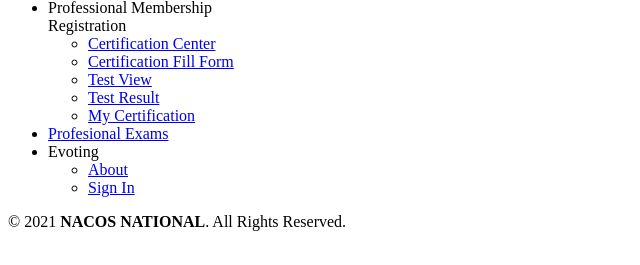
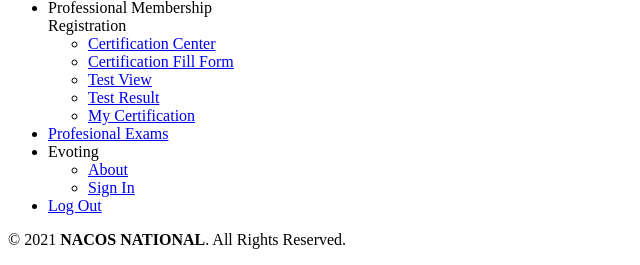
Before and after one commit to coolheaded1/nacos, a PHP site: page /accounts/assets/header.php in a window 1280 px wide. Shown: the part 1080-1345 px from the top of the page, without its empty margins (0-640 px from the left). Before the commit the page ends 1311 px from the top, so only its background shows below. Run offline with PHP 8.4, Linux system fonts and the light colour scheme; data that the repository does not hold is empty.

Commit message:
16/01/2021 adding of logout corrected two

```diff
--- a/accounts/assets/header.php
+++ b/accounts/assets/header.php
@@ -171,6 +171,12 @@
 							</li>
 						</ul>
 					</li>
+					<li class="menu--item">
+						<a href="logout.php" class="menu--link" title="History">
+							<i class='fas fa-power-off'></i>
+							<span class="menu--label">Log Out </span>
+						</a>
+					</li>
 				</ul>
 			</div>
 			<div class="left_footer">
```
Also changed, not shown: accounts/assets/fetcher.php (+9 -7 lines).
